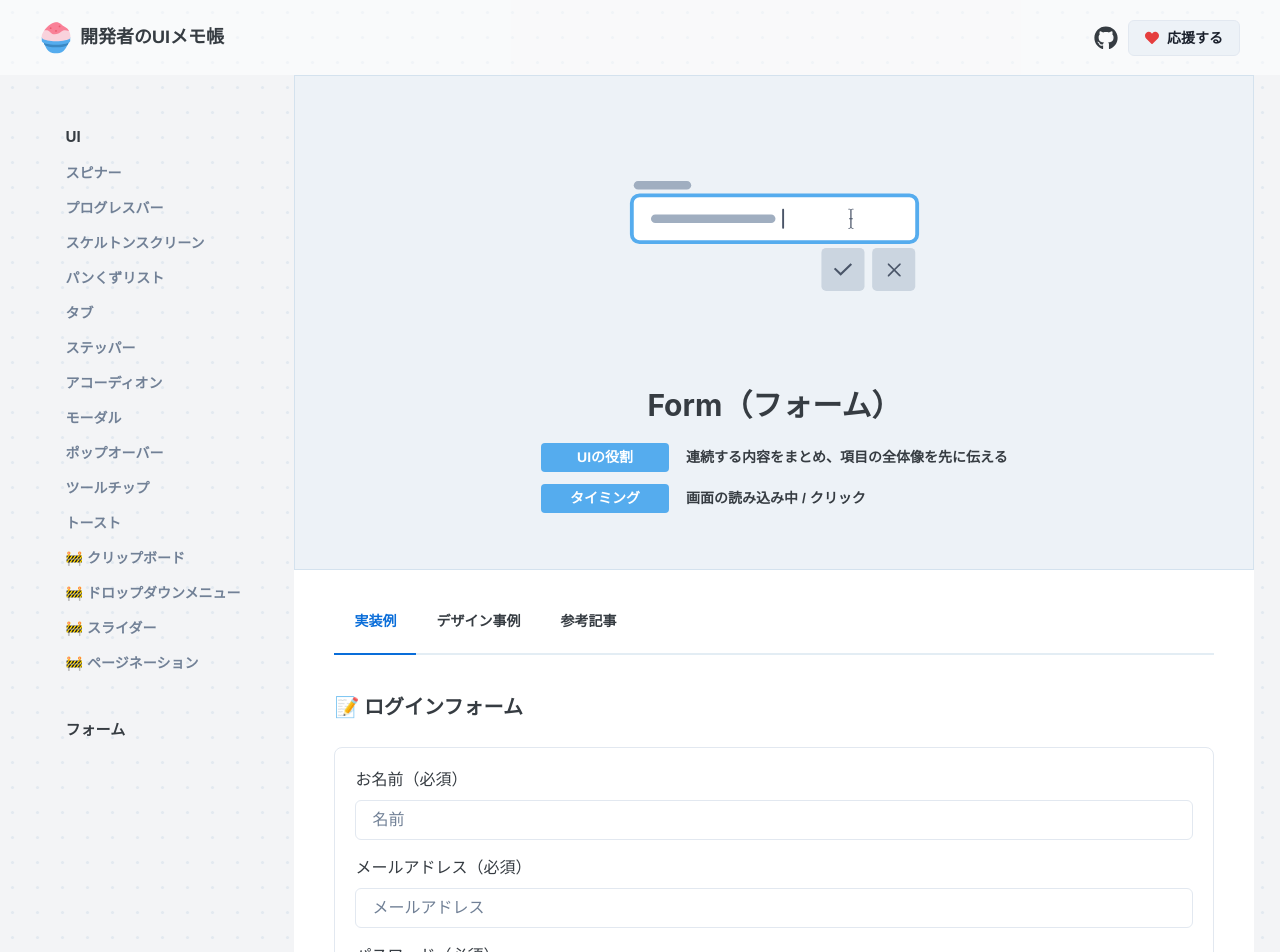
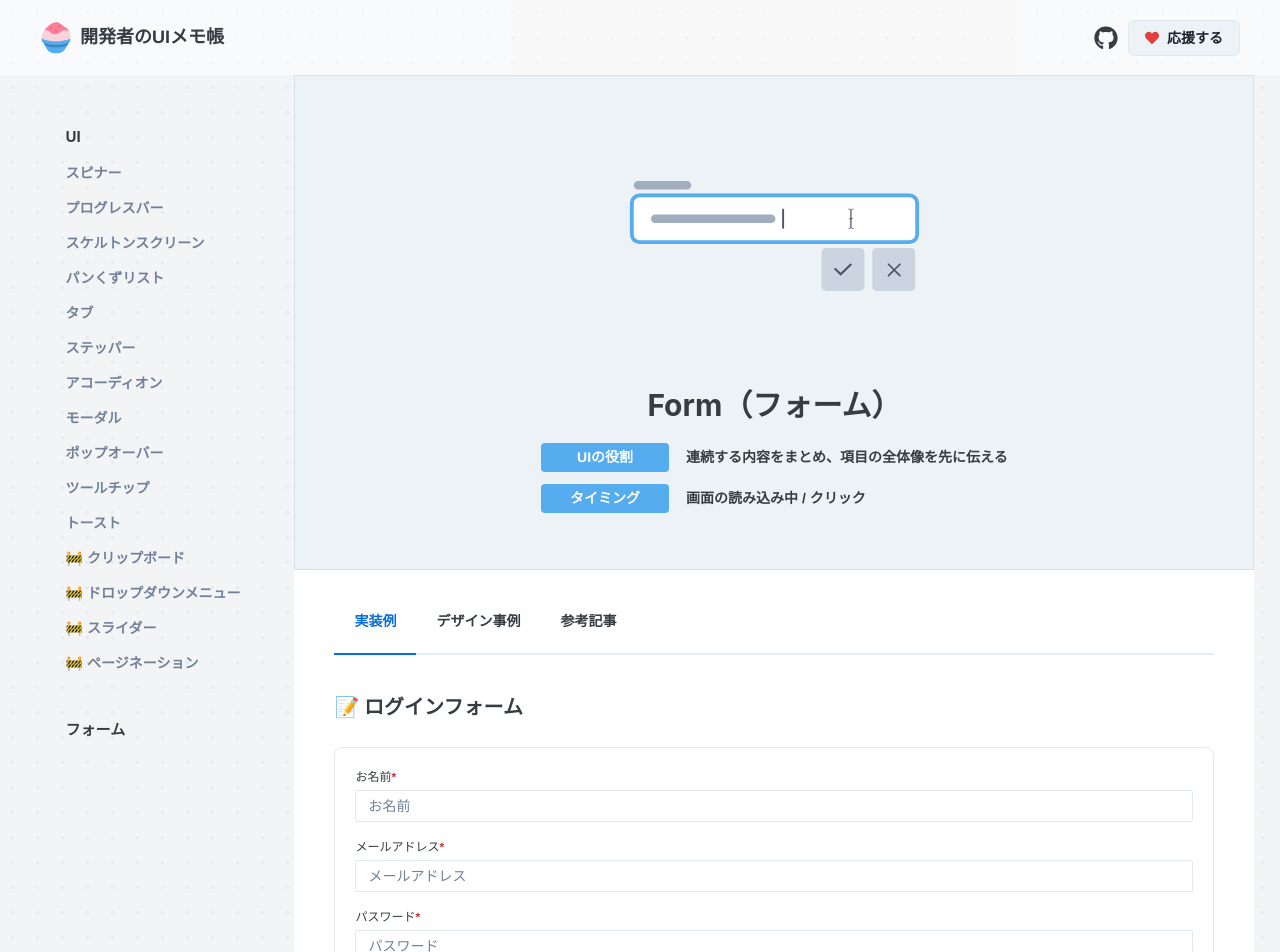
Before and after one commit to kokoro-hart/ui-components-chakra, a Next.js app: page /reference/forms/demos in a window 1280 px wide. Shown: the top 952 px of the page. Built offline with nearby package versions, Linux system fonts and the light colour scheme.

Commit message:
feat: ログインフォームを追加

```diff
--- /dev/null
+++ b/src/components/Elements/Base/Icon.tsx
@@ -0,0 +1,11 @@
+import { Icon as ChakraIcon, IconProps as ChakraIconProps, As } from "@chakra-ui/react";
+
+export type IconProps = Omit<ChakraIconProps, "css"> & {
+  as?: As;
+};
+
+export const Icon = ({ children, ...props }: IconProps) => (
+  <ChakraIcon {...props}>{children}</ChakraIcon>
+);
+
+Icon.displayName = "Icon";
--- /dev/null
+++ b/src/components/Elements/Base/Input.tsx
@@ -0,0 +1,29 @@
+import { Input as ChakraInput, InputProps as ChakraInputProps } from "@chakra-ui/react";
+import { forwardRef } from "react";
+import { UseFormRegisterReturn } from "react-hook-form";
+
+export type InputProps = Omit<ChakraInputProps, "size"> & {
+  size?: "sm" | "md";
+  registration?: Partial<UseFormRegisterReturn>;
+};
+
+export const Input = forwardRef<HTMLInputElement, InputProps>(
+  ({ children, size = "sm", registration, ...props }, ref) => {
+    return (
+      <ChakraInput
+        size={size}
+        px={size === "sm" ? 3 : 4}
+        bgColor={"white"}
+        _focus={{ boxShadow: "none" }}
+        _focusVisible={{ boxShadow: "outline" }}
+        ref={ref}
+        {...registration}
+        {...props}
+      >
+        {children}
+      </ChakraInput>
+    );
+  },
+);
+
+Input.displayName = "Input";
--- /dev/null
+++ b/src/components/Elements/Base/InputGroup.tsx
@@ -0,0 +1,28 @@
+import { As, InputGroup as ChakraInputGroup, InputRightElement } from "@chakra-ui/react";
+import React, { forwardRef } from "react";
+
+import { Icon } from "./Icon";
+import { Input, InputProps } from "./Input";
+
+export type InputGroupProps = InputProps & {
+  icon?: As;
+  iconColor?: string;
+};
+
+export const InputGroup = forwardRef<HTMLInputElement, InputGroupProps>(
+  ({ icon, iconColor, ...props }, ref) => {
+    return (
+      <ChakraInputGroup>
+        <Input {...props} ref={ref} />
+
+        {icon && (
+          <InputRightElement>
+            <Icon as={icon} color={iconColor} />
+          </InputRightElement>
+        )}
+      </ChakraInputGroup>
+    );
+  },
+);
+
+InputGroup.displayName = "InputGroup";
--- /dev/null
+++ b/src/components/Elements/Base/index.ts
@@ -0,0 +1,3 @@
+export * from "./Input";
+export * from "./InputGroup";
+export * from "./Icon";
--- /dev/null
+++ b/src/components/Elements/Form/FieldWrapper.tsx
@@ -0,0 +1,56 @@
+import { Box, FormControl, FormErrorMessage, FormLabel, Text } from "@chakra-ui/react";
+import * as React from "react";
+import { FieldError } from "react-hook-form";
+
+type FieldWrapperProps = {
+  label?: string;
+  labelColor?: string;
+  labelSize?: string;
+  children: React.ReactNode;
+  error?: FieldError | undefined;
+  disabled?: boolean;
+  isRequired?: boolean;
+  description?: string;
+  warningMessage?: string;
+};
+
+export type FieldWrapperPassThroughProps = Omit<FieldWrapperProps, "className" | "children">;
+
+export const FieldWrapper = (props: FieldWrapperProps) => {
+  const {
+    label,
+    labelColor = "text.600",
+    labelSize = "12px",
+    children,
+    error,
+    disabled,
+    isRequired,
+    warningMessage,
+  } = props;
+  return (
+    <FormControl isInvalid={!!error?.message}>
+      <FormLabel
+        mr={0}
+        mb={0}
+        color={labelColor}
+        fontSize={labelSize}
+        fontWeight={400}
+        className={disabled ? "disabled" : ""}
+      >
+        {label}
+        {isRequired && (
+          <Text as={"span"} color={"red.600"} fontSize={labelSize} fontWeight={600}>
+            *&nbsp;{warningMessage}
+          </Text>
+        )}
+        <Box mt={label ? 1 : 0}>{children}</Box>
+      </FormLabel>
+
+      {error?.message && (
+        <FormErrorMessage role={"alert"} mt={1} fontSize={labelSize}>
+          {error.message}
+        </FormErrorMessage>
+      )}
+    </FormControl>
+  );
+};
--- /dev/null
+++ b/src/components/Elements/Form/InputField.tsx
@@ -0,0 +1,57 @@
+import { As, StyleProps } from "@chakra-ui/react";
+import React, { forwardRef } from "react";
+import { UseFormRegisterReturn } from "react-hook-form";
+
+import { InputGroup, InputProps } from "../Base";
+
+import { FieldWrapper, FieldWrapperPassThroughProps } from "./FieldWrapper";
+
+export type InputFieldProps = FieldWrapperPassThroughProps &
+  InputProps & {
+    type?: "text" | "email" | "password" | "number";
+    size?: "md" | "sm";
+    placeholder?: string;
+    registration: Partial<UseFormRegisterReturn>;
+    icon?: As | undefined;
+    iconColor?: string;
+  } & StyleProps;
+
+export const InputField = forwardRef<HTMLInputElement, InputFieldProps>((props, ref) => {
+  const {
+    type = "text",
+    size = "sm",
+    label,
+    labelColor,
+    labelSize,
+    placeholder = "",
+    registration,
+    error,
+    icon,
+    iconColor,
+    isRequired,
+    warningMessage,
+    ...inputProps
+  } = props;
+  return (
+    <FieldWrapper
+      label={label}
+      labelColor={labelColor}
+      labelSize={labelSize}
+      error={error}
+      isRequired={isRequired}
+      warningMessage={warningMessage}
+    >
+      <InputGroup
+        icon={icon}
+        iconColor={iconColor}
+        type={type}
+        size={size}
+        placeholder={placeholder}
+        registration={registration}
+        {...inputProps}
+        ref={ref}
+      />
+    </FieldWrapper>
+  );
+});
+InputField.displayName = "InputField";
--- a/src/components/Elements/Form/index.ts
+++ b/src/components/Elements/Form/index.ts
@@ -1 +1,3 @@
 export * from "./Form";
+export * from "./FieldWrapper";
+export * from "./InputField";
--- a/src/features/Reference/Forms/LoginForm.tsx
+++ b/src/features/Reference/Forms/LoginForm.tsx
@@ -1,28 +1,15 @@
-import {
-  Button,
-  FormControl,
-  FormErrorMessage,
-  FormLabel,
-  Input,
-  useToast,
-  VStack,
-} from "@chakra-ui/react";
+import { Button, useToast, VStack } from "@chakra-ui/react";
 import { FC } from "react";
 import { SubmitHandler } from "react-hook-form";
-import { z } from "zod";
 
-import { Form } from "@/components/Elements/Form";
+import { Form, InputField } from "@/components/Elements/Form";
 
-export type LoginFormValues = {
-  name: string;
-  email: string;
-  password: string;
-};
+import { loginSchema } from "./schema";
+import { LoginFormValues } from "./types";
 
 export const LoginForm: FC = () => {
   const toast = useToast();
   const handleSubmit: SubmitHandler<LoginFormValues> = (data) => {
-    console.log(data);
     toast({
       title: "ログインしました。",
       status: "success",
@@ -32,39 +19,42 @@ export const LoginForm: FC = () => {
     });
   };
   return (
-    <Form<LoginFormValues>
-      onSubmit={handleSubmit}
-      schema={z.object({
-        name: z.string().nonempty("名前を入力してください。"),
-        email: z.string().email("正しいメールアドレスを入力してください。"),
-        password: z.string().min(6, "パスワードは6文字以上で入力してください。"),
-      })}
-    >
-      {({ register, formState: { errors } }) => (
+    <Form<LoginFormValues> onSubmit={handleSubmit} schema={loginSchema}>
+      {({ register, formState }) => (
         <VStack spacing={4}>
-          <FormControl isInvalid={errors.name ? true : false}>
-            <FormLabel>お名前（必須）</FormLabel>
-            <Input {...register("name", { required: true })} placeholder="名前" />
-            {errors.name && <FormErrorMessage>{errors.name?.message}</FormErrorMessage>}
-          </FormControl>
+          <InputField
+            size={"sm"}
+            label={"お名前"}
+            type={"text"}
+            isRequired
+            placeholder="お名前"
+            registration={register("name")}
+            error={formState.errors["name"]}
+          />
 
-          <FormControl isInvalid={errors.email ? true : false}>
-            <FormLabel>メールアドレス（必須）</FormLabel>
-            <Input {...register("email", { required: true })} placeholder="メールアドレス" />
-            {errors.email && <FormErrorMessage>{errors.email?.message}</FormErrorMessage>}
-          </FormControl>
+          <InputField
+            size={"sm"}
+            label={"メールアドレス"}
+            type={"email"}
+            isRequired
+            placeholder="メールアドレス"
+            registration={register("email")}
+            error={formState.errors["email"]}
+          />
 
-          <FormControl isInvalid={errors.password ? true : false}>
-            <FormLabel>パスワード（必須）</FormLabel>
-            <Input
-              {...register("password", { required: true })}
-              type="password"
-              placeholder="パスワード"
-            />
-            {errors.password && <FormErrorMessage>{errors.password?.message}</FormErrorMessage>}
-          </FormControl>
+          <InputField
+            size={"sm"}
+            label={"パスワード"}
+            type={"text"}
+            isRequired
+            placeholder="パスワード"
+            registration={register("password")}
+            error={formState.errors["password"]}
+          />
 
-          <Button type="submit">ログイン</Button>
+          <Button type="submit" size={"sm"}>
+            ログイン
+          </Button>
         </VStack>
       )}
     </Form>
--- /dev/null
+++ b/src/features/Reference/Forms/schema/index.ts
@@ -0,0 +1,14 @@
+import { z } from "zod";
+
+// ログインフォーム
+export const loginSchema = z.object({
+  name: z.string().nonempty("名前は必須です。"),
+  email: z
+    .string()
+    .nonempty("メールアドレスは必須です。")
+    .email("正しいメールアドレスを入力してください。"),
+  password: z
+    .string()
+    .nonempty("ハスワードは必須です。")
+    .min(6, "パスワードは6文字以上で入力してください。"),
+});
--- /dev/null
+++ b/src/features/Reference/Forms/types/index.ts
@@ -0,0 +1,5 @@
+export type LoginFormValues = {
+  name: string;
+  email: string;
+  password: string;
+};
```
